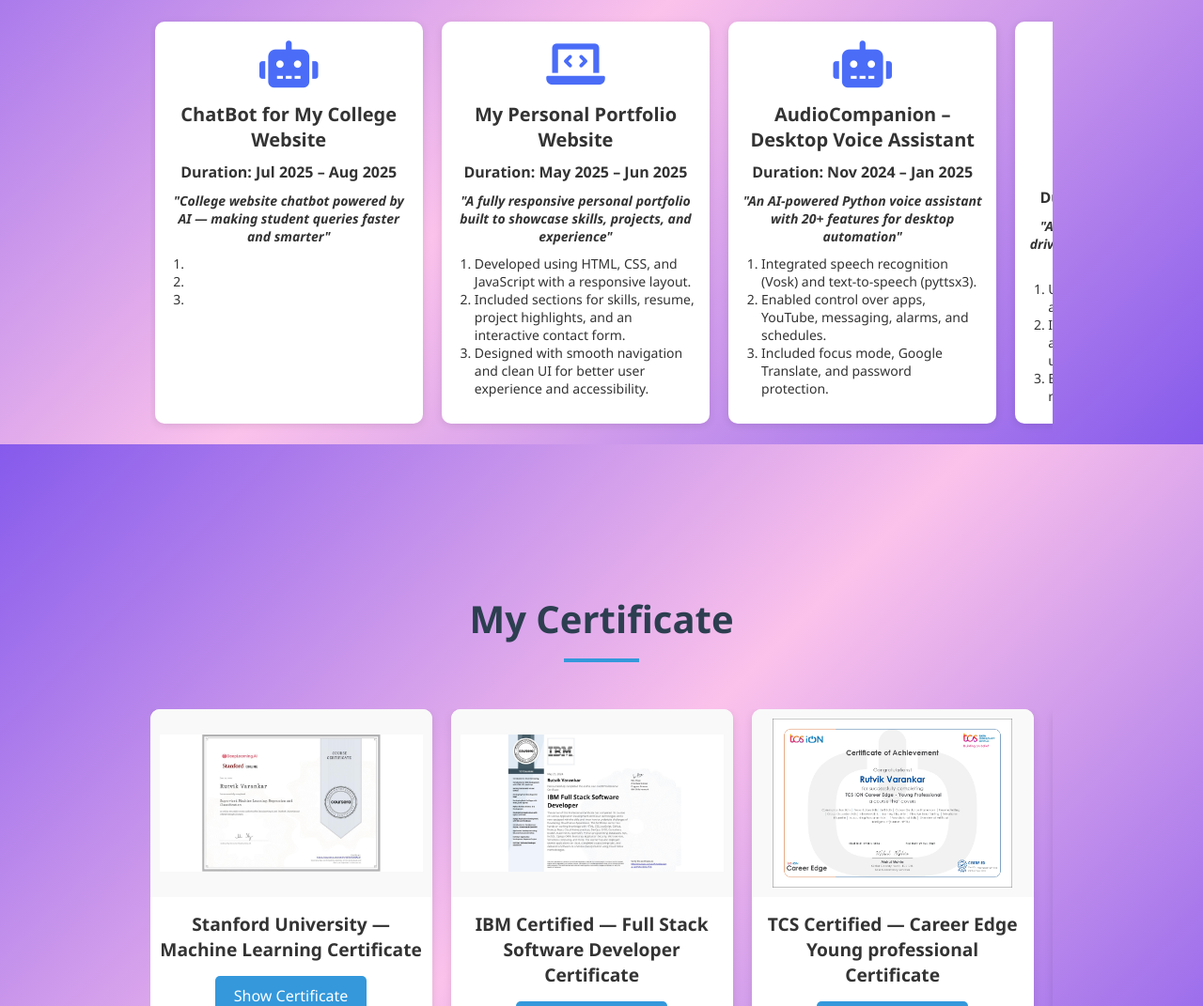
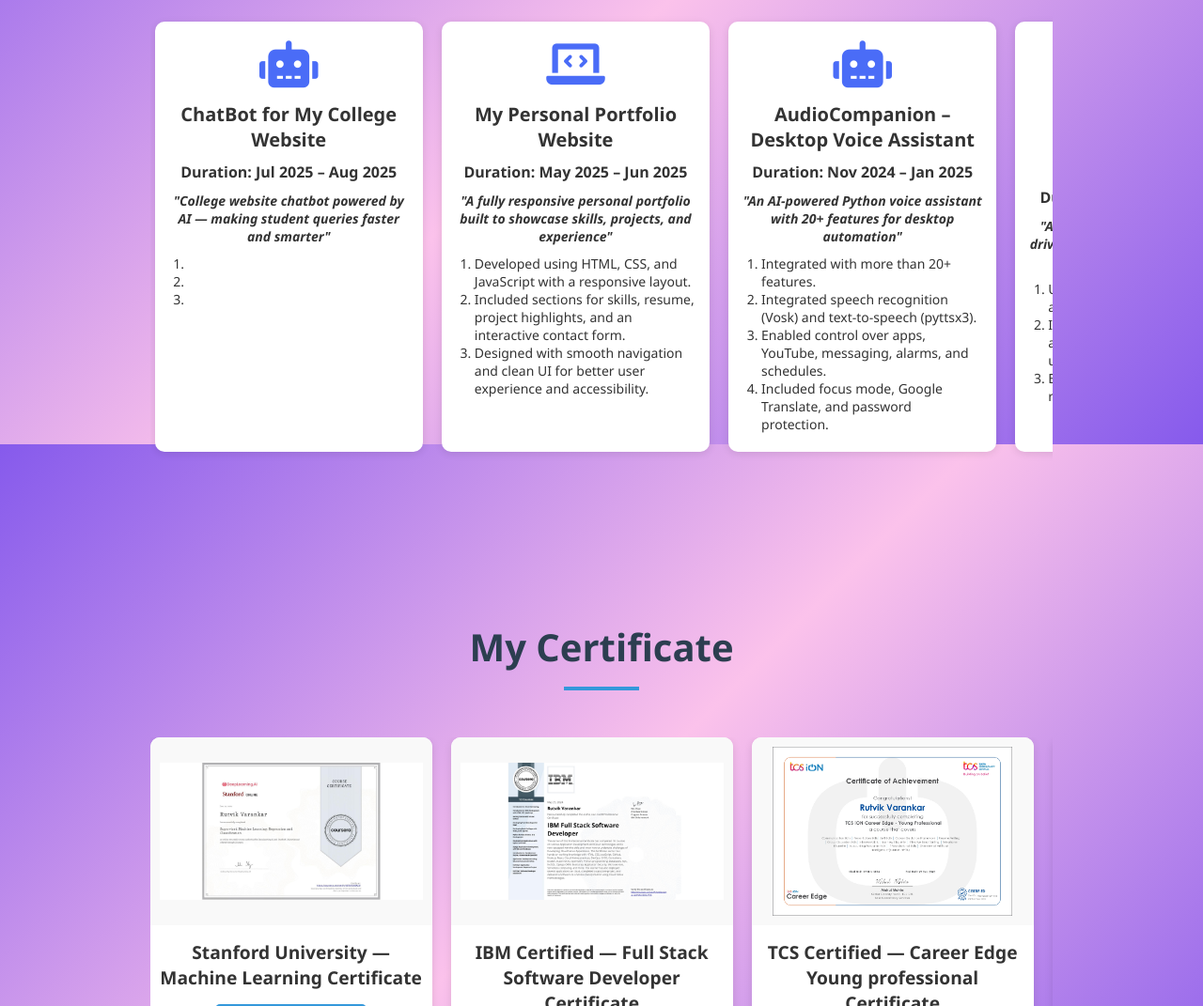
Before and after one commit to RutvikVarankar/portfoliorutvik, a plain HTML site: page portfolio.html in a window 1280 px wide. Shown: the part 3527-4598 px from the top of the page at 94% size. Drawn offline with Linux system fonts and the light colour scheme.

Commit message:
Addition in Desktop Voice Assistant.

```diff
--- a/portfolio.html
+++ b/portfolio.html
@@ -193,6 +193,7 @@
                     <h4>Duration: Nov 2024 – Jan 2025</h4>
                     <p><em>"An AI-powered Python voice assistant with 20+ features for desktop automation"</em></p>
                     <ol>
+                        <li>Integrated with more than 20+ features.</li>
                         <li>Integrated speech recognition (Vosk) and text-to-speech (pyttsx3).</li>
                         <li>Enabled control over apps, YouTube, messaging, alarms, and schedules.</li>
                         <li>Included focus mode, Google Translate, and password protection.</li>
```
